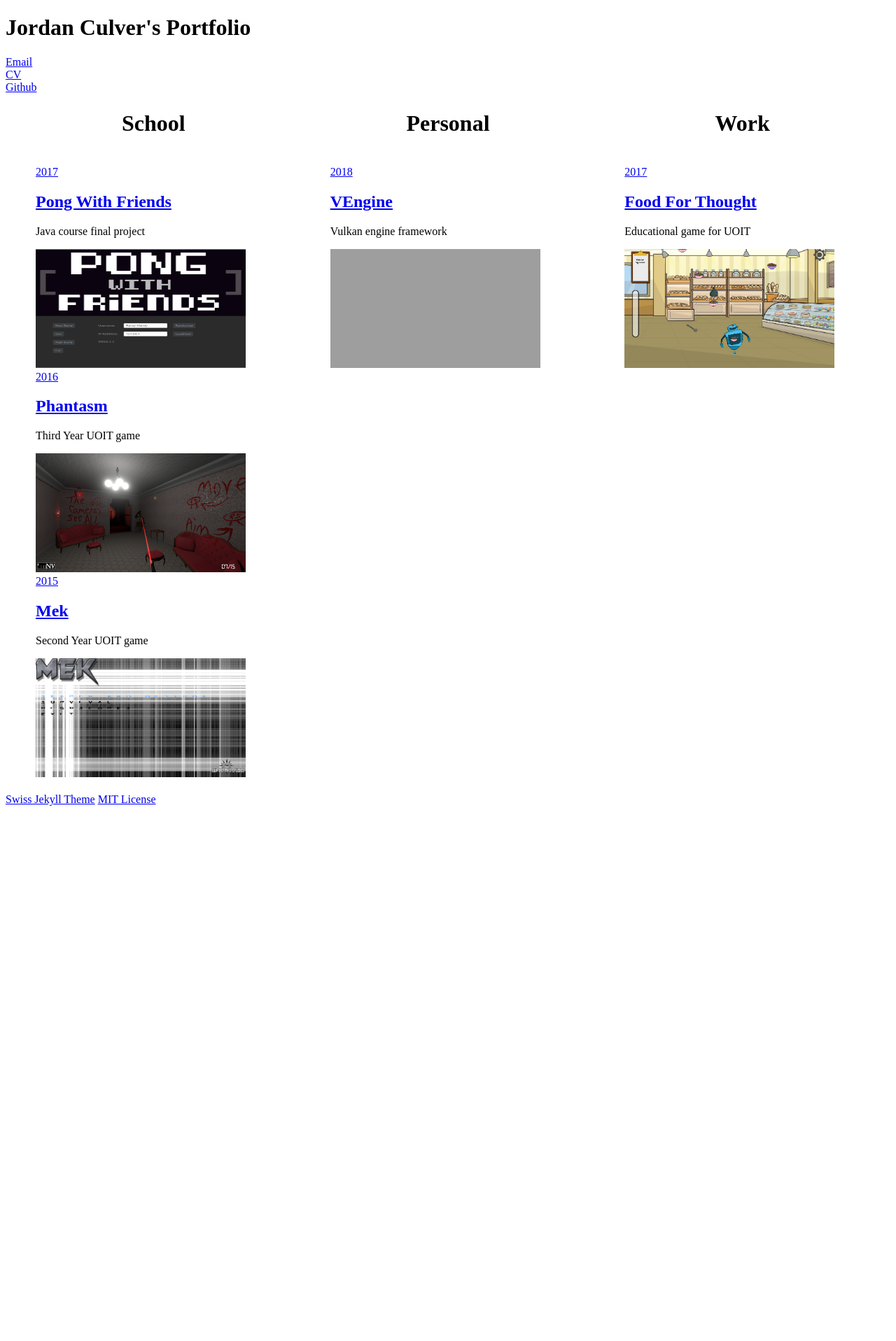
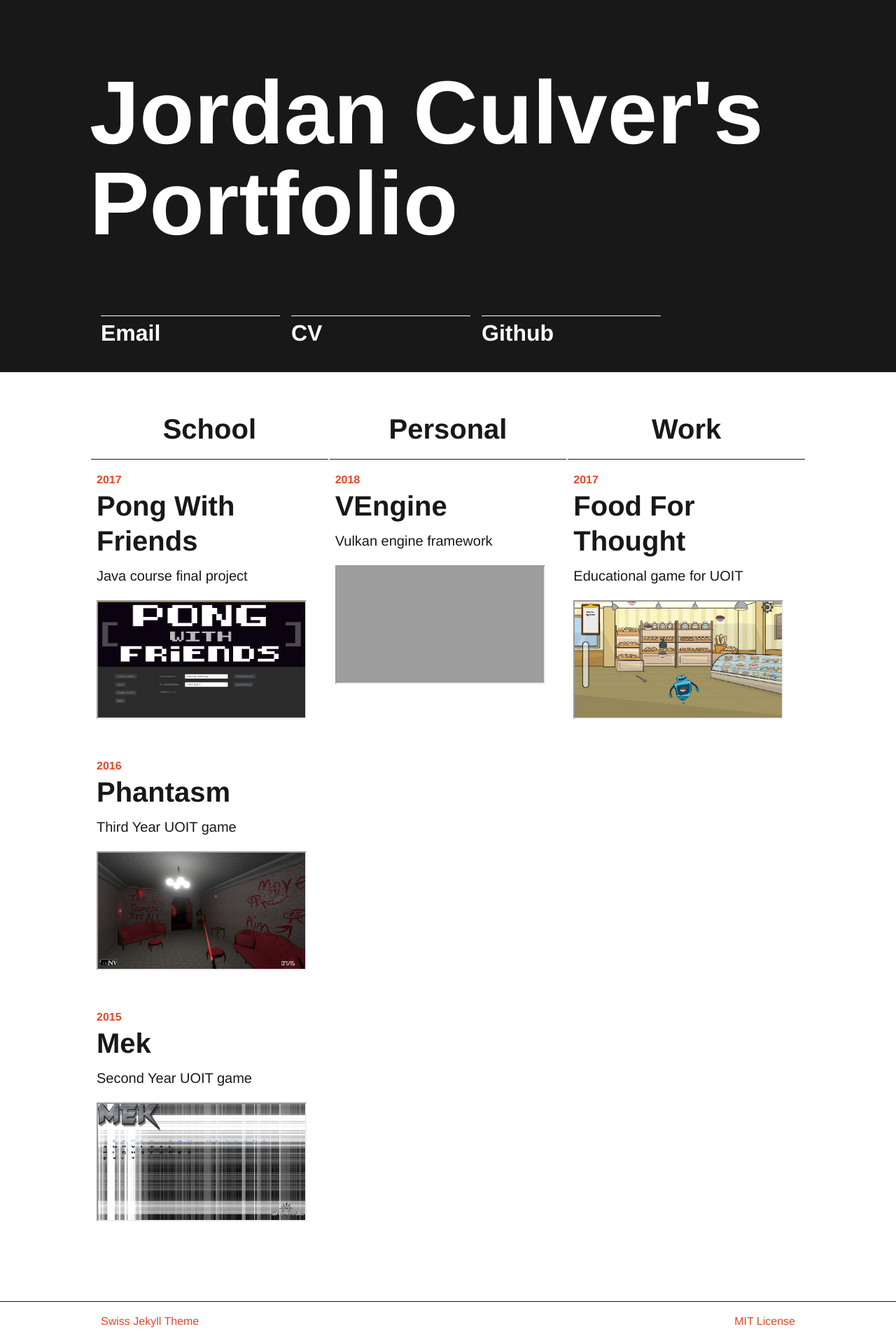
Before and after one commit to PalaceDCXVI/PalaceDCXVI.github.io, a Jekyll site: the page built from index.html, in a window 1280 px wide. Shown: the whole page at 70% size. Built offline with Jekyll 4.4.1, drawn with Linux system fonts in a browser that asks for light colours; before the commit the page ends 1160 px from its top, so only the background shows below that.

Commit message:
Possible fix to css

```diff
--- a/_includes/head.html
+++ b/_includes/head.html
@@ -8,7 +8,7 @@
 
   {% assign user_url = site.url | append: site.baseurl %}
   {% assign full_base_url = user_url | default: site.github.url %}
-  <link rel="stylesheet" href="{{ "/assets/style.css" | prepend: full_base_url }}">
+  <link rel="stylesheet" href="{{ "/assets/style.css" }}">
 
   <link rel="canonical" href="{{ page.url | replace:'index.html','' | prepend: site.baseurl | prepend: site.url }}">
   <link rel="alternate" type="application/rss+xml" title="{{ site.title }}" href="{{ "/feed.xml" | prepend: site.baseurl | prepend: site.url }}">
```
